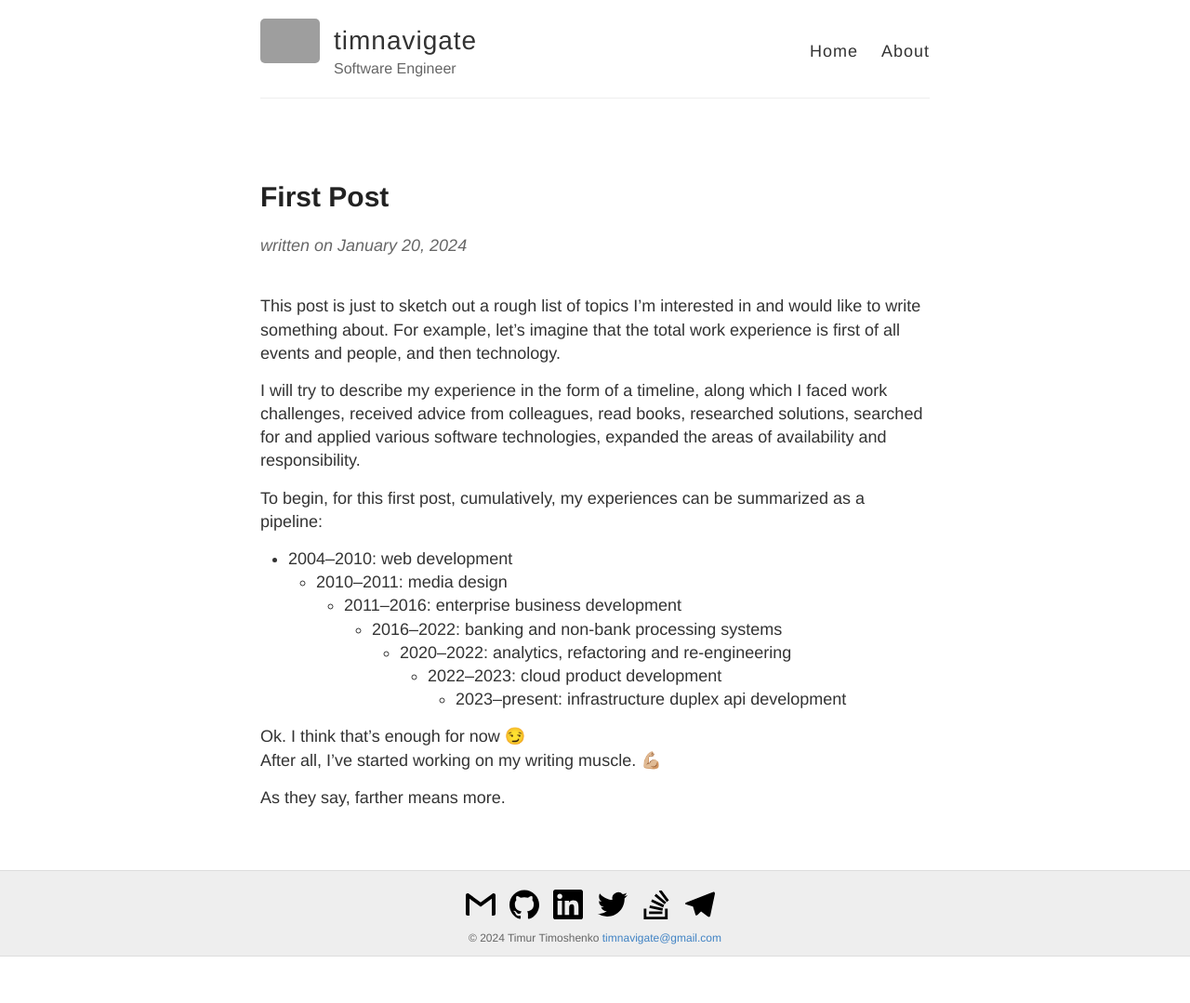
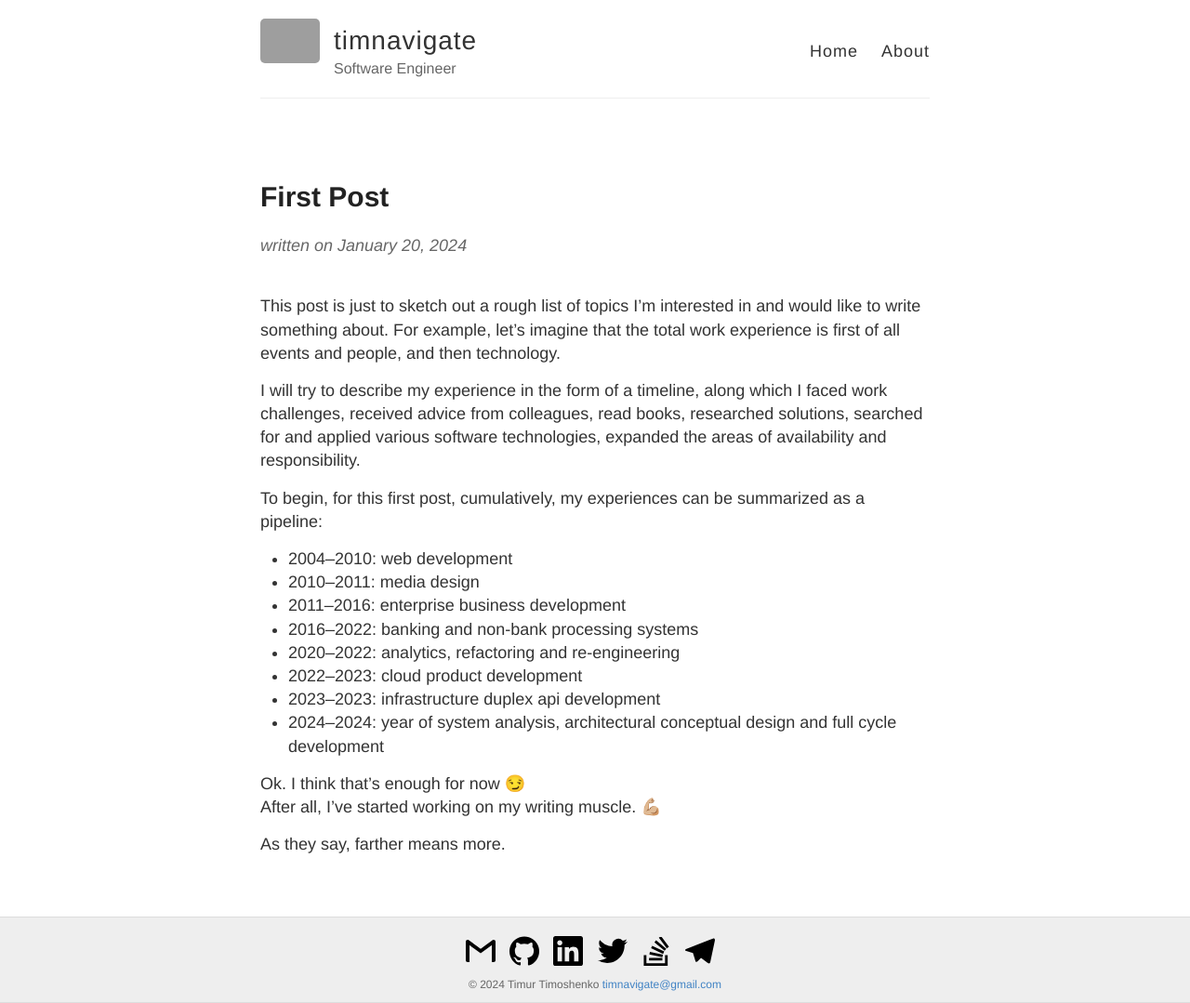
Before and after one commit to timnavigate/timnavigate.com, a Jekyll site: the page built from _posts/2024-01-20-first-post.md, in a window 1280 px wide. Shown: the whole page at 93% size. Built offline with Jekyll 4.4.1, drawn with Linux system fonts in a browser that asks for light colours; before the commit the page ends 1029 px from its top, so only the background shows below that; grey boxes are pictures that could not be loaded.

Commit message:
Update 2024-01-20-first-post.md

```diff
--- a/_posts/2024-01-20-first-post.md
+++ b/_posts/2024-01-20-first-post.md
@@ -11,12 +11,13 @@ I will try to describe my experience in the form of a timeline, along which I fa
 
 To begin, for this first post, cumulatively, my experiences can be summarized as a pipeline:
 - 2004&ndash;2010: web development
-    - 2010&ndash;2011: media design
-        - 2011&ndash;2016: enterprise business development
-            - 2016&ndash;2022: banking and non-bank processing systems
-                - 2020&ndash;2022: analytics, refactoring and re-engineering
-                    - 2022&ndash;2023: cloud product development
-                        - 2023&ndash;present: infrastructure duplex api development
+- 2010&ndash;2011: media design
+- 2011&ndash;2016: enterprise business development
+- 2016&ndash;2022: banking and non-bank processing systems
+- 2020&ndash;2022: analytics, refactoring and re-engineering
+- 2022&ndash;2023: cloud product development
+- 2023&ndash;2023: infrastructure duplex api development
+- 2024&ndash;2024: year of system analysis, architectural conceptual design and full cycle development
 
 Ok. I think that's enough for now 😏 <br/>
 After all, I've started working on my writing muscle. 💪🏼
```
